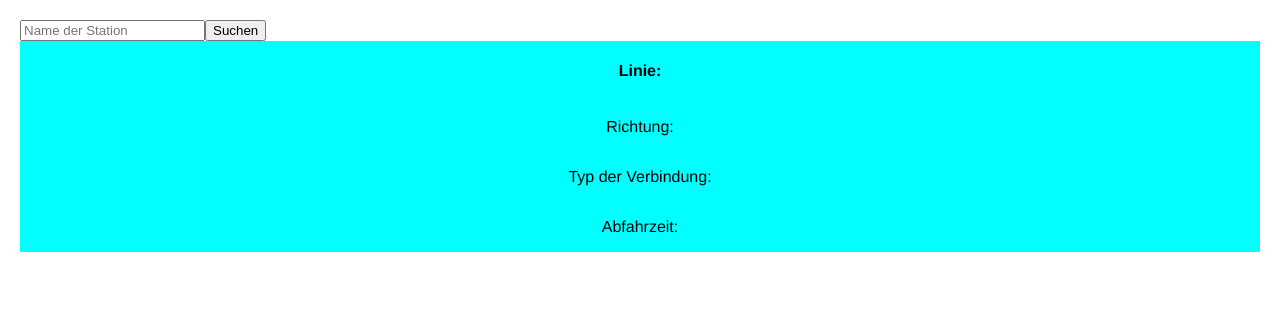
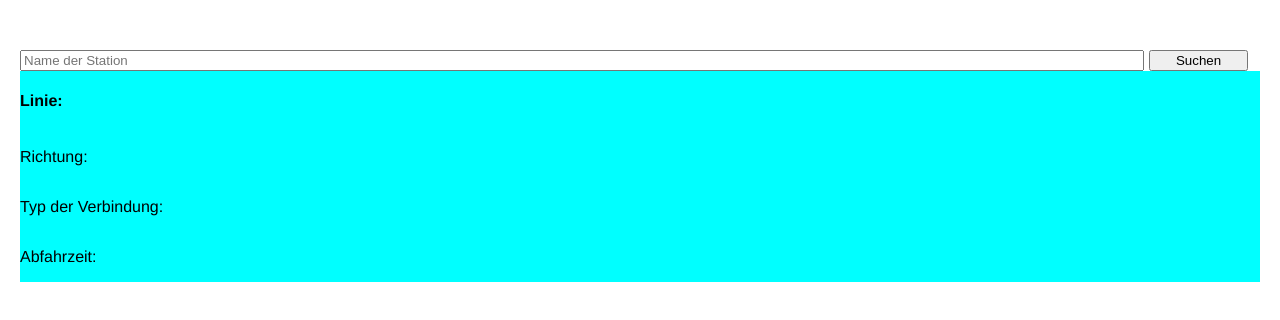
Before and after one commit to Dawinartor/traffinfn-app, a React (Create React App) app: page / in a window 1280 px wide. Shown: the top 320 px of the page. Built offline with nearby package versions, Linux system fonts and the light colour scheme.

Commit message:
a bit designe stuff

```diff
--- a/src/InputElement.css
+++ b/src/InputElement.css
@@ -0,0 +1,13 @@
+.input {
+    width: 100%;
+    margin: 0;
+}
+
+.search-input {
+    width: 90%;
+}
+
+.button-input {
+    width: 8%;
+    margin-left: 5px;
+}
--- a/src/InputElement.js
+++ b/src/InputElement.js
@@ -5,8 +5,8 @@ class InputElement extends React.Component {
     render() {
         return (
             <div className="input">
-                <input className="station-input" placeholder="Name der Station"></input>
-                <button className="search-input">Suchen</button>
+                <input className="search-input" placeholder="Name der Station"></input>
+                <button className="button-input">Suchen</button>
             </div>
         );
     }
--- a/src/index.css
+++ b/src/index.css
@@ -2,5 +2,5 @@
 
 body {
     font-family: Helvetica, sans-serif, Arial;
-    margin: 20px
+    margin: 50px 20px;
 }
--- a/src/trafficInformation.css
+++ b/src/trafficInformation.css
@@ -2,6 +2,6 @@
 .information-board {
     display: flex;
     flex-direction: column;
+    align-items: flex-start;
     background-color: aqua;
-    align-items: center;
 }
```
